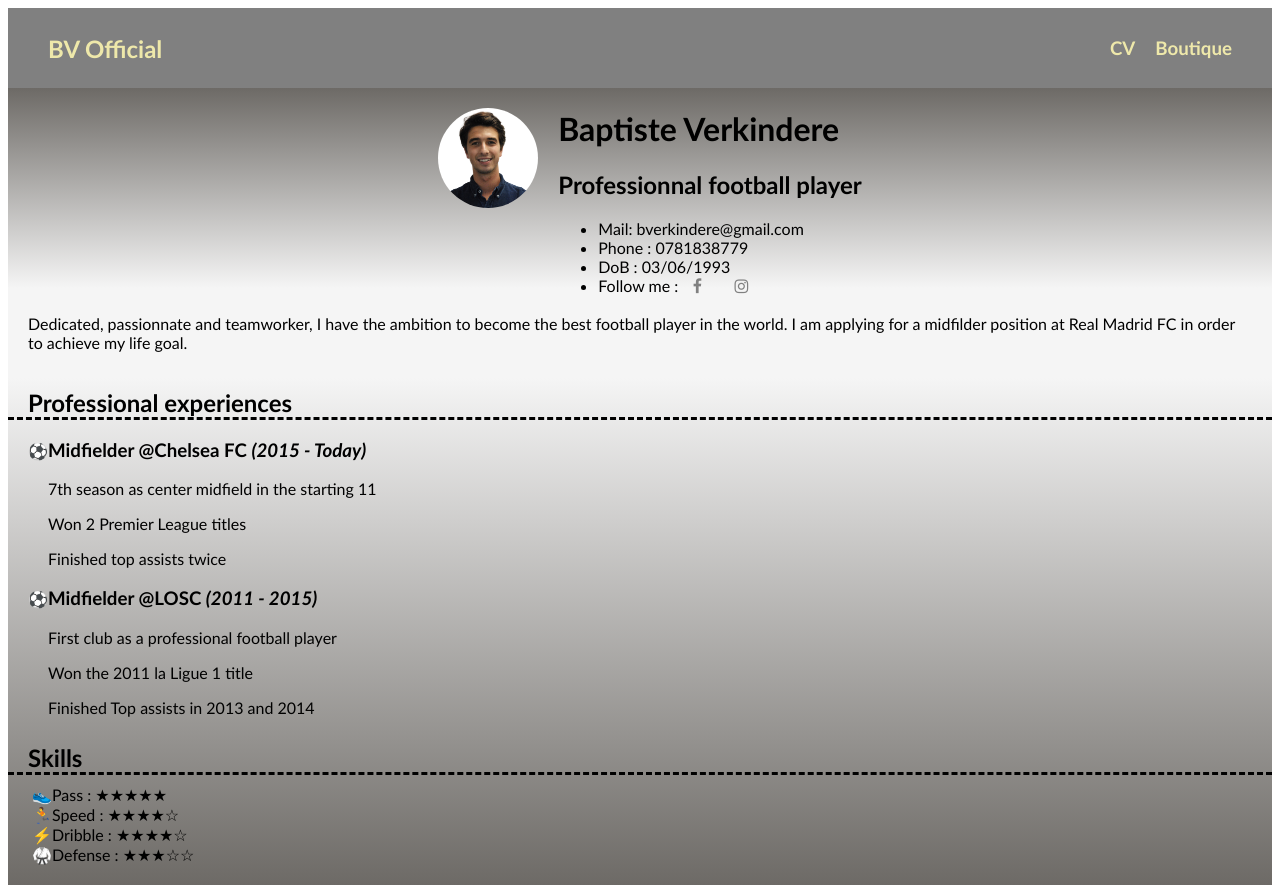
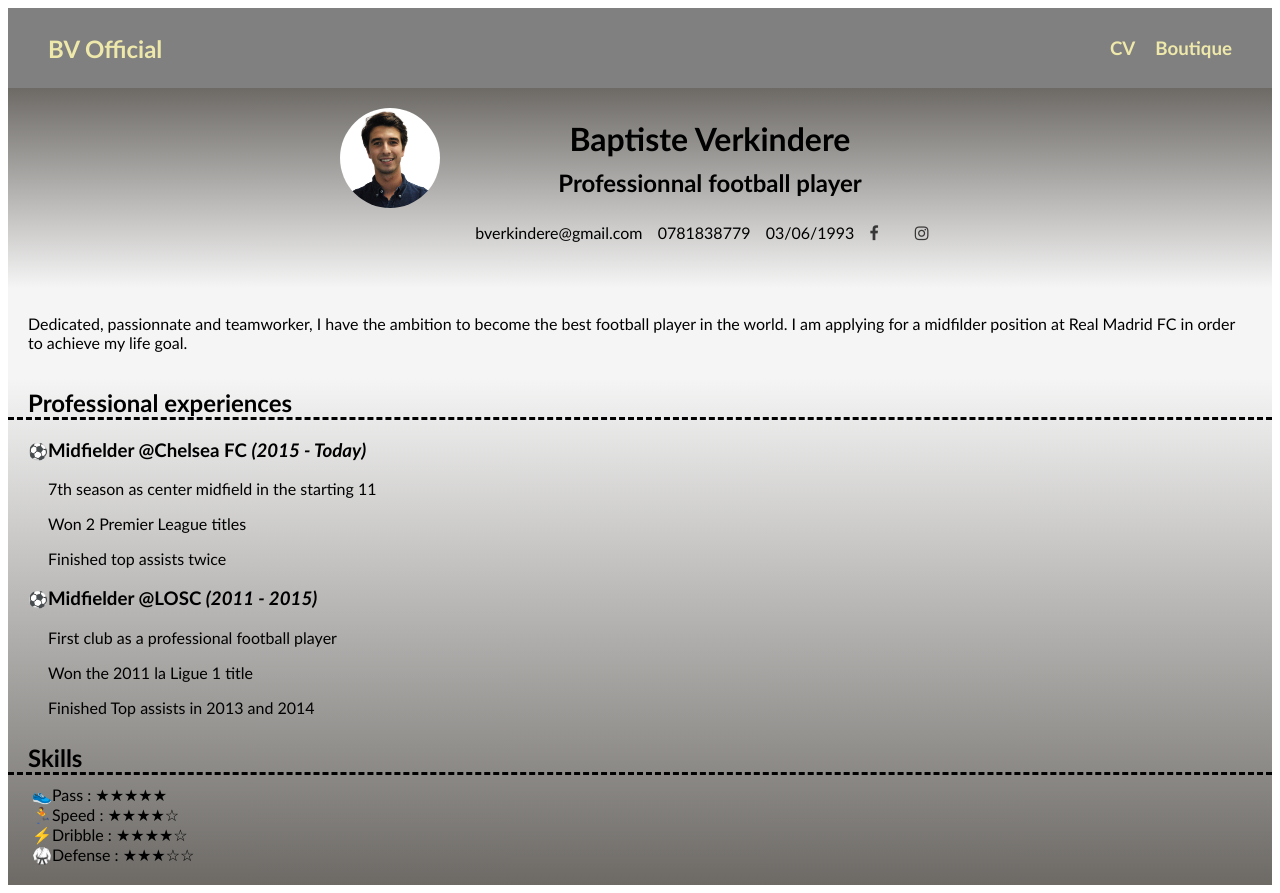
Before and after one commit to baptverkin/my-first-website, a website: page src/myResume.html in a window 1280 px wide. Drawn offline with Linux system fonts and the light colour scheme.

Commit message:
V3 portfolio website

```diff
--- a/public/css/cv-style.css
+++ b/public/css/cv-style.css
@@ -34,11 +34,31 @@ a, a:hover, a:focus, a:active {
   height: 200px;
   display: flex;
   justify-content: center;
-};
+}
+
 .informations{
-  border-left: solid;
-  border-left-width: 10px;
+  display: flex;
+  flex-direction: column;
+  justify-content: center;
+  align-items: center;
 }
+
+.plus_dinfo{
+  list-style: none;
+  padding-left: 0px;
+  display: flex;
+  justify-content: space-evenly;
+  width: 500px;
+}
+.name {
+  margin : 0px;
+  padding-bottom: 10px;
+}
+.profession{
+  margin : 0px;
+  padding-bottom: 10px;
+}
+
 
 .image-cropper {
   width: 100px;
@@ -115,9 +135,15 @@ a, a:hover, a:focus, a:active {
 .fa {
   padding-top: 0px;
   padding-left:0px;
+  padding-bottom: 0px;
+  padding-right: 0px;
   width: 30px;
-  text-align: center;
   text-decoration: none;
   border-radius: 50%;
-  color: grey;
+  color: rgb(56, 55, 55);
 }
+
+/* .fa:hover, .fa:focus, .fa:active {
+  text-decoration: none;
+  color: inherit;
+} */
--- a/src/myResume.html
+++ b/src/myResume.html
@@ -20,20 +20,18 @@
       <div class="photo">
         <img src = "/images/photo_resume_BaptisteV.png" alt = "Photo resume" class="image-cropper">
       </div>
-
       <div class="informations">
-        <h1>Baptiste Verkindere</h1>
-        <h2>Professionnal football player</h2>
-        <ul>
-          <li>Mail: bverkindere@gmail.com </li>
-          <li>Phone : 0781838779 </li>
-          <li>DoB : 03/06/1993</li>
-          <li>Follow me :
+        <div><h1 class="name">Baptiste Verkindere</h1></div>
+        <div><h2 class="profession">Professionnal football player</h2></div>
+        <div><ul class="plus_dinfo">
             <link rel="stylesheet" href="https://cdnjs.cloudflare.com/ajax/libs/font-awesome/4.7.0/css/font-awesome.min.css">
-            <span><a href="https://www.facebook.com/baptiste.verkindere/" class="fa fa-facebook"></a></span>
-            <span><a href="https://www.instagram.com/baptverkin/" class="fa fa-instagram"></a></span>
-          </li>
-        </ul>
+            <li>bverkindere@gmail.com </li>
+            <li>0781838779 </li>
+            <li>03/06/1993</li>
+            <li><a href="https://www.facebook.com/baptiste.verkindere/" class="fa fa-facebook"></a></li>
+            <li><a href="https://www.instagram.com/baptverkin/" class="fa fa-instagram"></a></li>
+          </ul>
+        </div>
       </div>
     </div>
     <div>
```
Also changed, not shown: public/css/homepage-style.css (+31 -1 lines), src/homePage.html (+2 -2 lines).
